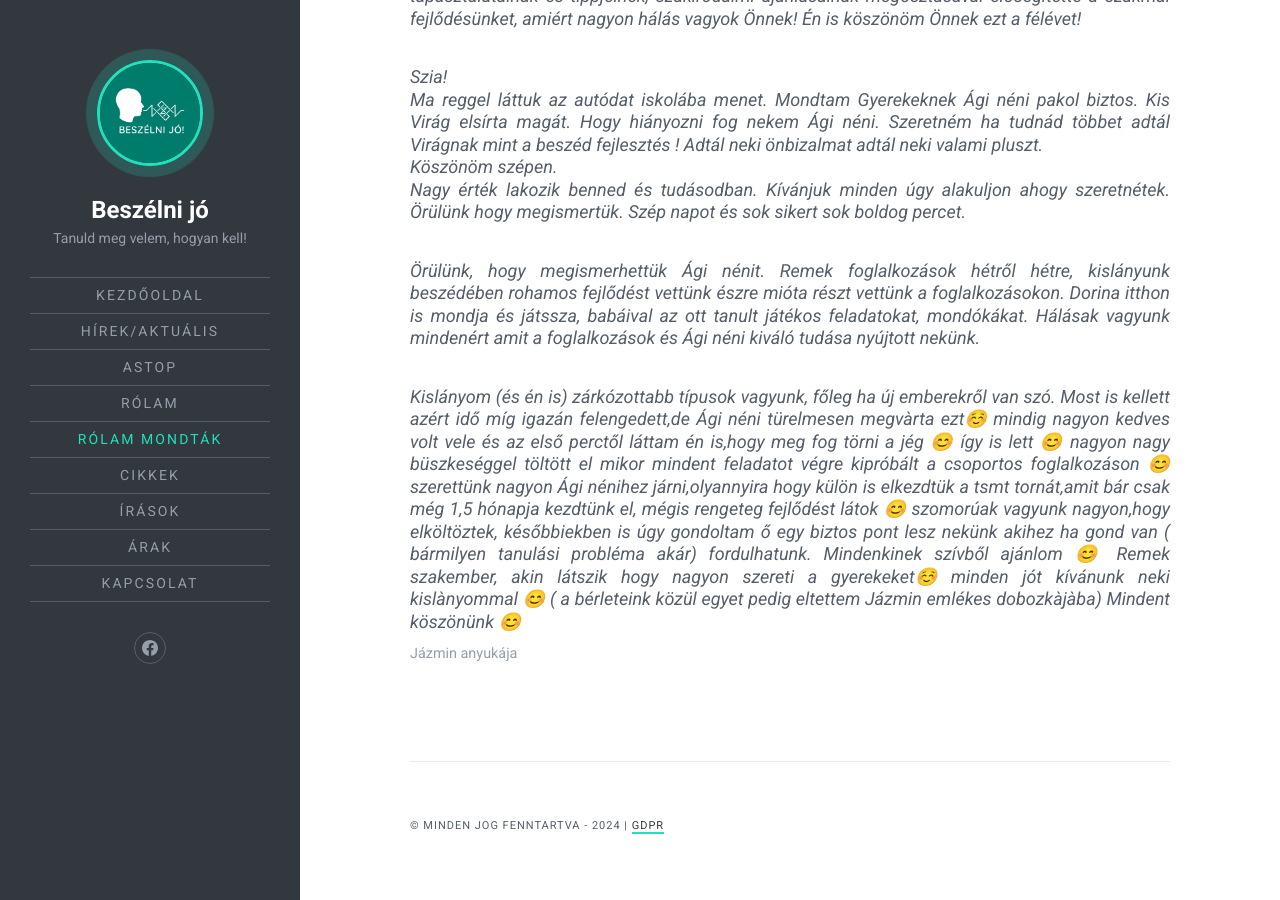
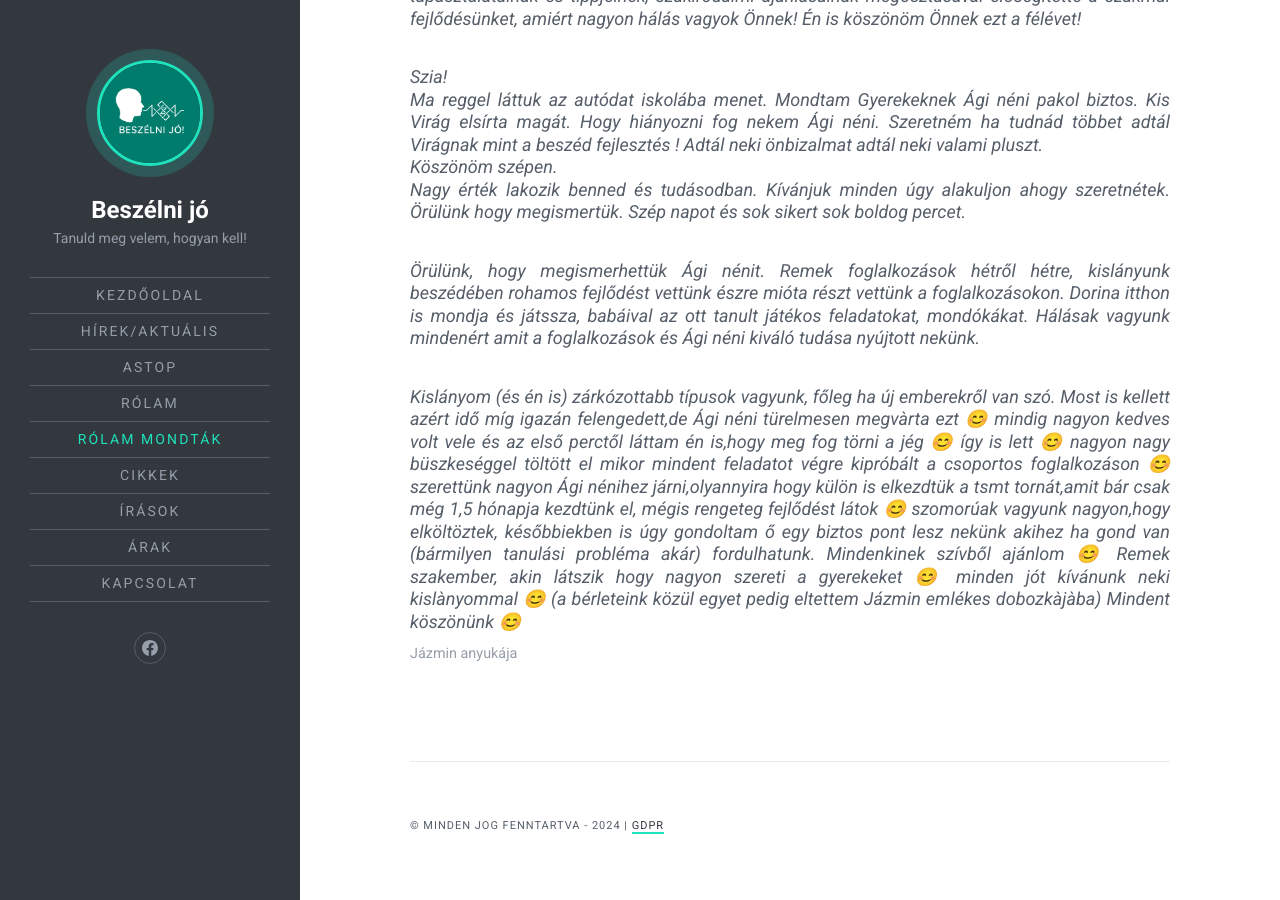
Before and after one commit to beszelnijo/beszelnijo.github.io, a Jekyll site: the page built from rolammondtak.md, in a window 1280 px wide and 900 px high, scrolled down 2358 px. Built offline with Jekyll 4.4.1, drawn with Linux system fonts in a browser that asks for light colours; comment, search, counter and statistics services are not loaded.

Commit message:
emoji csere

```diff
--- a/rolammondtak.md
+++ b/rolammondtak.md
@@ -45,5 +45,5 @@ Nagy érték lakozik benned és tudásodban. Kívánjuk minden úgy alakuljon ah
 
 >Örülünk, hogy megismerhettük Ági nénit. Remek foglalkozások hétről hétre, kislányunk  beszédében rohamos fejlődést vettünk észre mióta részt vettünk a foglalkozásokon. Dorina itthon is mondja és játssza, babáival az ott tanult játékos feladatokat, mondókákat. Hálásak vagyunk mindenért amit a foglalkozások és Ági néni kiváló tudása nyújtott nekünk.
 
-> Kislányom (és én is) zárkózottabb típusok vagyunk, főleg ha új emberekről van szó. Most is kellett azért idő míg igazán felengedett,de Ági néni türelmesen megvàrta ezt☺️ mindig nagyon kedves volt vele és az első perctől láttam én is,hogy meg fog törni a jég 😊 így is lett 😊 nagyon nagy büszkeséggel töltött el mikor mindent feladatot végre kipróbált a csoportos foglalkozáson 😊 szerettünk nagyon Ági nénihez járni,olyannyira hogy külön is elkezdtük a tsmt tornát,amit bár csak még 1,5 hónapja kezdtünk el, mégis rengeteg fejlődést látok 😊 szomorúak vagyunk nagyon,hogy elköltöztek, későbbiekben is úgy gondoltam ő egy biztos pont lesz nekünk akihez ha gond van ( bármilyen tanulási probléma akár) fordulhatunk. Mindenkinek szívből ajánlom 😊 Remek szakember, akin látszik hogy nagyon szereti a gyerekeket☺️ minden jót kívánunk neki kislànyommal 😊 ( a bérleteink közül egyet pedig eltettem Jázmin emlékes dobozkàjàba)
+> Kislányom (és én is) zárkózottabb típusok vagyunk, főleg ha új emberekről van szó. Most is kellett azért idő míg igazán felengedett,de Ági néni türelmesen megvàrta ezt 😊 mindig nagyon kedves volt vele és az első perctől láttam én is,hogy meg fog törni a jég 😊 így is lett 😊 nagyon nagy büszkeséggel töltött el mikor mindent feladatot végre kipróbált a csoportos foglalkozáson 😊 szerettünk nagyon Ági nénihez járni,olyannyira hogy külön is elkezdtük a tsmt tornát,amit bár csak még 1,5 hónapja kezdtünk el, mégis rengeteg fejlődést látok 😊 szomorúak vagyunk nagyon,hogy elköltöztek, későbbiekben is úgy gondoltam ő egy biztos pont lesz nekünk akihez ha gond van (bármilyen tanulási probléma akár) fordulhatunk. Mindenkinek szívből ajánlom 😊 Remek szakember, akin látszik hogy nagyon szereti a gyerekeket 😊 minden jót kívánunk neki kislànyommal 😊 (a bérleteink közül egyet pedig eltettem Jázmin emlékes dobozkàjàba)
 Mindent köszönünk 😊 <cite>Jázmin anyukája</cite>
```
